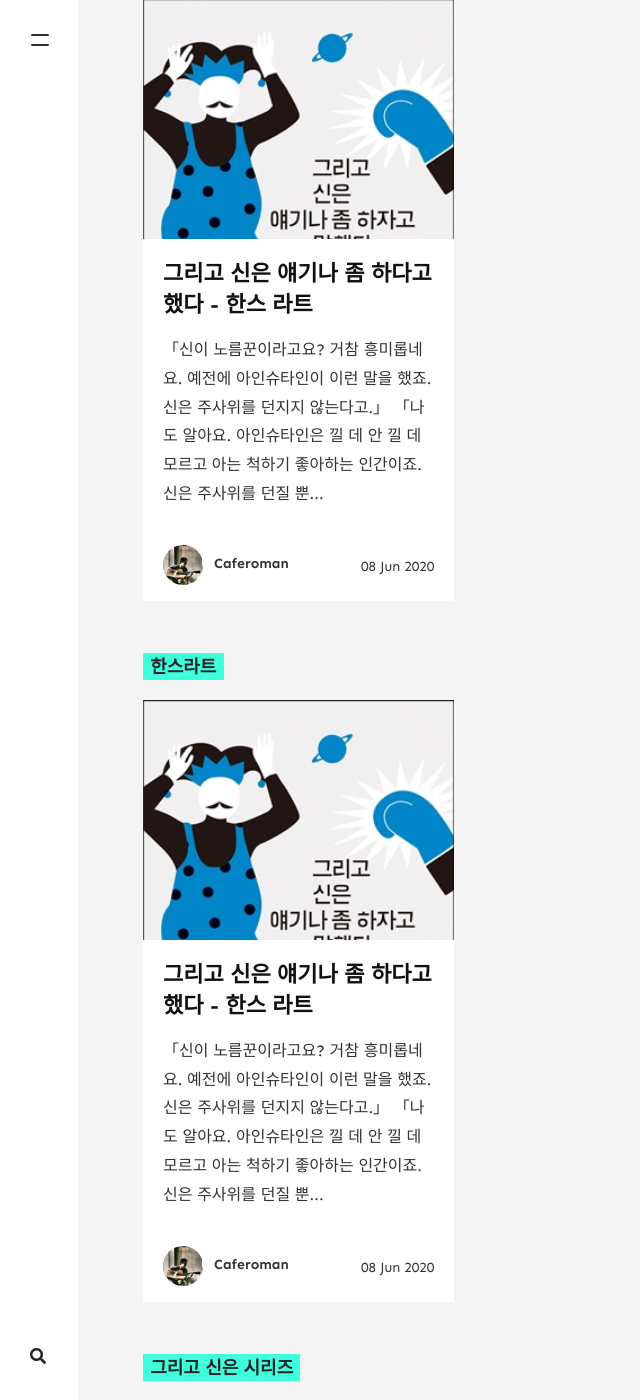
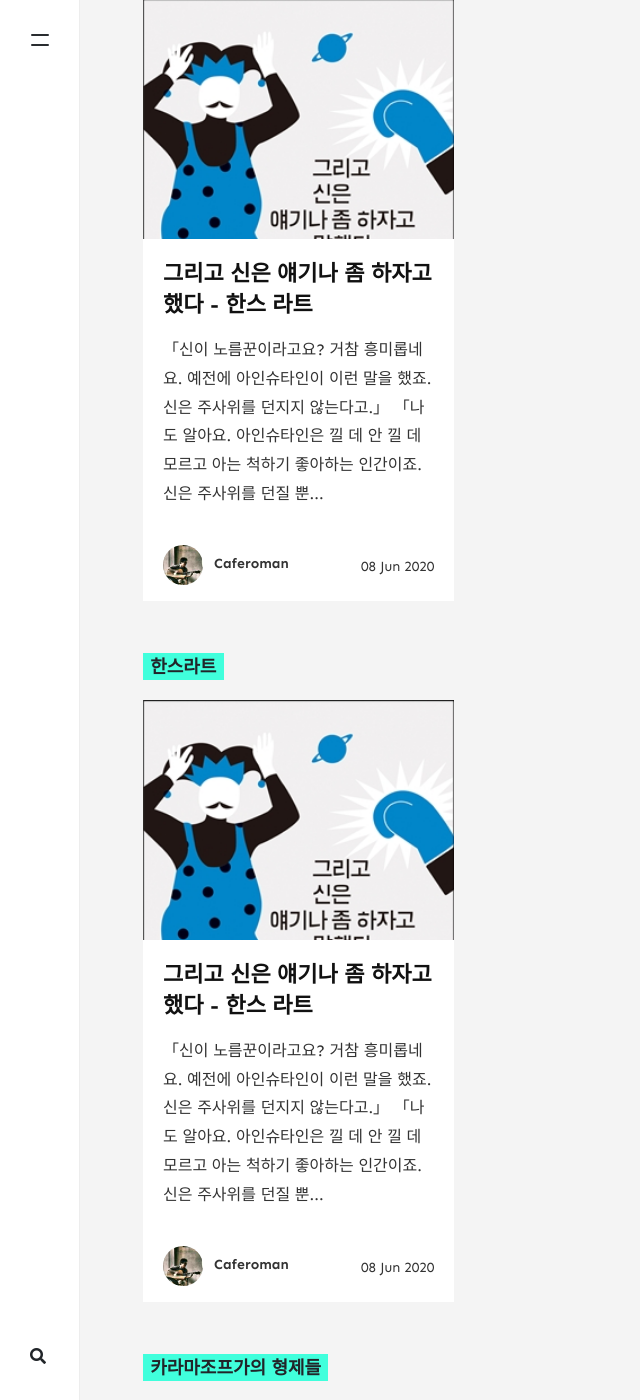
Before and after one commit to daduki/daduki.github.io, a Jekyll site: the page built from _pages/tags.md, in a window 1280 px wide and 1400 px high, scrolled down 22624 px. Shown: the whole window, without its empty margins (0-640 px from the left). Built offline with Jekyll 4.4.1, drawn with Linux system fonts in a browser that asks for light colours; nearby versions of some CDN libraries; comment, search, counter and statistics services are not loaded; some of the changed text lies outside the part shown.

Commit message:
book log update

```diff
--- a/_posts/2020-06-08-book-review-und-gott-pt1.md
+++ b/_posts/2020-06-08-book-review-und-gott-pt1.md
@@ -1,9 +1,9 @@
 ---
 layout: post
-title:  "그리고 신은 얘기나 좀 하다고 했다 - 한스 라트"
+title:  "그리고 신은 얘기나 좀 하자고 했다 - 한스 라트"
 author: caferoman
 categories: [ Words ]
-tags: [ Book Review, 소설, 한스라트, 그리고 신은 시리즈 ]
+tags: [ Book Review, 소설, 한스라트, 카라마조프가의 형제들, 그리고 신은 시리즈 ]
 image: assets/images/br004.jfif
 ---
 > 「신이 노름꾼이라고요? 거참 흥미롭네요. 예전에 아인슈타인이 이런 말을 했죠. 신은 주사위를 던지지 않는다고.」
@@ -14,7 +14,7 @@
 #### UND GOTT SPRACH: WIR MÜSSEN REDEN!
 
 개인적으로 (고전 문학을 제외하고) 2019년 읽었던 최고의 소설을 꼽으라면 한스 라트의 '그리고 신은...' 3부작이 아닐까 싶습니다.
-대문호 도스토예프스키의 「카라마조프의 형제들」에 나오는 대심문관 이야기를 좀 더 현대적이고 캐주얼하게 풀어낸 버전이라고 할까요?
+대문호 도스토예프스키의 「카라마조프가의 형제들」에 나오는 대심문관 이야기를 좀 더 현대적이고 캐주얼하게 풀어낸 버전이라고 할까요?
 '인간을 만든 신이 어느날 나를 찾아온다면, 어떤 모습으로 무슨 말을 어떻게 할까?' 라는 흥미롭지만 참신하기는 쉽지 않은 주제를 저자는 첫 문장부터 흥미롭게 풀어냅니다.
 
 > 전처가 한밤중에 문 앞에 서 있다.
@@ -27,7 +27,12 @@
 > 그런데 말이다, 18세기에 어떤 죄 많은 한 노인이
 ‘만약 신이 존재하지 않는다면 일부러라도 만들어내야 한다’
 (s’il n’existait pas Dieu, il faudrait l’inventer.)
-라고 말한 적이 있어. 그래서 정말 인간은 신이라는 걸 만들어 냈지. - 카라마조프의 형제들, 도스토예프스키
+라고 말한 적이 있어. 그래서 정말 인간은 신이라는 걸 만들어 냈지. - 카라마조프가의 형제들, 도스토예프스키
+
+
+
+![br005.jpg]assets/images/br005.jpg
+
 
 
 저자의 종교를 알 수는 없지만 아무튼 한스 라트는 기독교적인 관점에서 신이 찾아온 것을 가정한 것 같습니다. 곳곳에 성경에서 익숙한 신/메시아의 모습을 유희적으로 풀어내는 것을 보면요.
@@ -55,9 +60,13 @@
 
 ---
 
-황야에서의 첫 번째 물음은 이 같은 뜻을 지니고 있었소. 그런데 당신은 당신 자신이 무엇보다 존중하는 자유 때문에 그것을 거부했던 거요. 그러한 뜻 외에도 이 물음에는 현세(現世)의 위대한 비밀이 숨어 있소. 만약 당신이 ‘지상의 빵’을 받아들였다면, 개개의 인간들과 또 온 인류의 영원하고도 공통된 고민거리에 대해 해답을 줄 수 있었을 것이오. 고민거리란 바로 ‘누구에게 무릎을 꿇을 것이냐?’ 하는 의문이오 - 카라마조프의 형제들
+##### 「카라마조프가의 형제들」 중 일부
+
+황야에서의 첫 번째 물음은 이 같은 뜻을 지니고 있었소. 그런데 당신은 당신 자신이 무엇보다 존중하는 자유 때문에 그것을 거부했던 거요. 그러한 뜻 외에도 이 물음에는 현세(現世)의 위대한 비밀이 숨어 있소. 만약 당신이 ‘지상의 빵’을 받아들였다면, 개개의 인간들과 또 온 인류의 영원하고도 공통된 고민거리에 대해 해답을 줄 수 있었을 것이오. 고민거리란 바로 ‘누구에게 무릎을 꿇을 것이냐?’ 하는 의문이오
 
 ---
+
+##### 「그리고 신은 얘기나 좀 하다고 했다」 중 일부
 
 「예를 들어, 자네는 마음만 먹으면 세상의 모든 카지노 돈을 딸 수 있다고 해놓고 왜 그러지 않았지? 그 돈이면 정말 좋은 일들을 많이 할 수 있잖아! 그랬다면 자네의 삐딱한 아들조차 그게 알량한 서커스 마술 따위로는 할 수 없는 일이라는 걸 인정하지 않았을까?」
 「어제 난 상당한 액수를 수도원에 잃어 주고 왔어.」
@@ -75,7 +84,6 @@
 「대홍수? 전염병? 가뭄? 메뚜기 떼의 습격? 아님 일식으로 충분하겠어?」 나는 어이가 없는 표정으로 그를 바라본다.
 「모르겠어.」
 「명심해, 야콥. 인간들을 올바른 길로 이끌 기적은 결코 쉽지 않아. 예를 들어 남극과 북극의 얼음이 실은 지구 온난화 때문이 아니라 내 지시로 녹는 것이라고 해도 인간들은 그 때문에 신을 믿지는 않아. 아니, 오히려 그 반대지.」
-  -「그리고 신은 얘기나 좀 하다고 했다」
 
 ---
 
```
Also changed, not shown: assets/images/br005.jpg (added).
